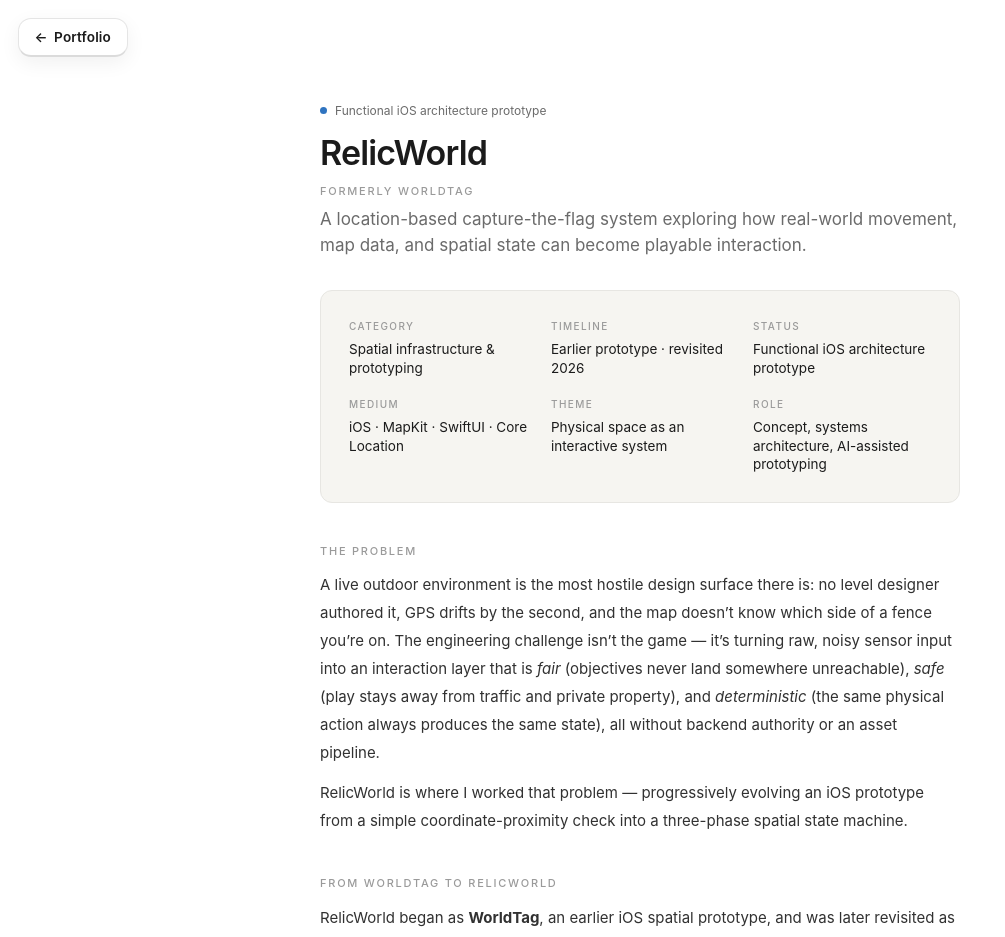
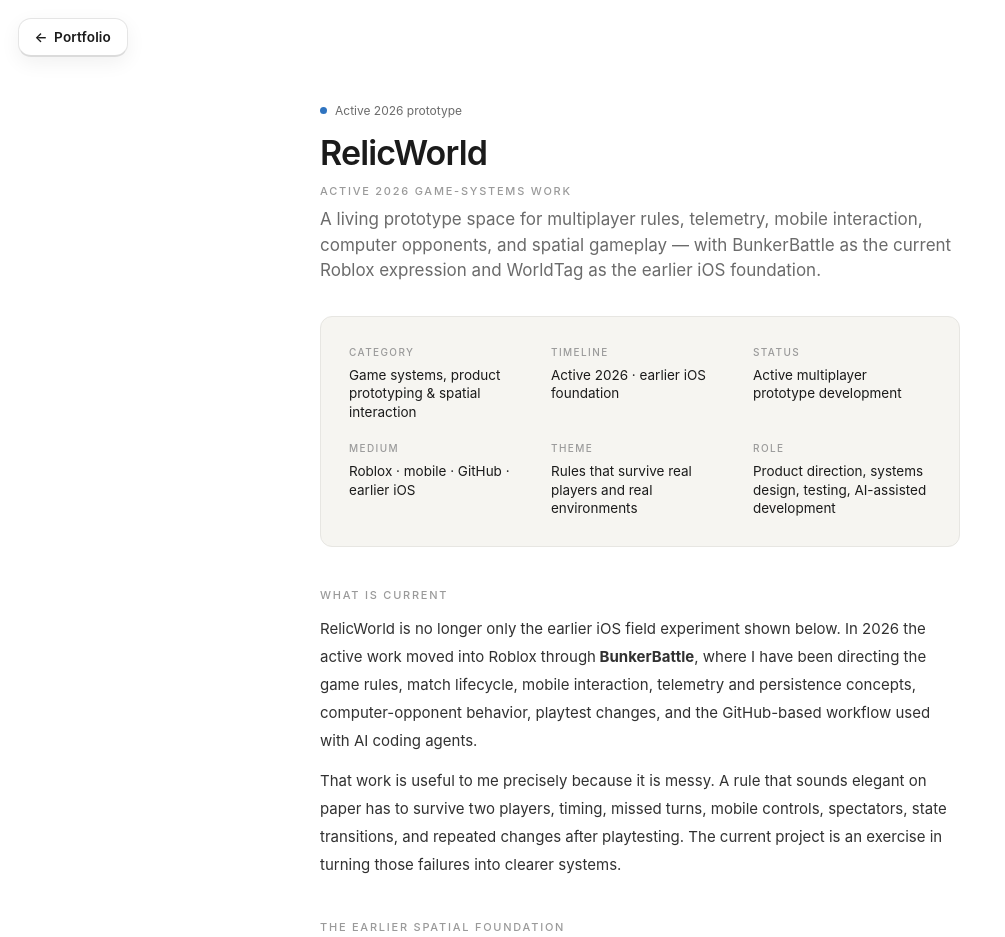
Before and after one commit to StudioKranz/josh-portfolio, a Next.js app: page /work/worldtag in a window 1280 px wide. Shown: the top 937 px of the page, without its empty margins (0-1005 px from the left). Built offline with nearby package versions, Linux system fonts and the light colour scheme.

Commit message:
Bring RelicWorld case study forward to active 2026 work

```diff
--- a/app/work/worldtag/page.tsx
+++ b/app/work/worldtag/page.tsx
@@ -9,16 +9,16 @@
 export const metadata: Metadata = {
   title: "RelicWorld — Josh Rosenkranz",
   description:
-    "A location-based capture-the-flag prototype (formerly WorldTag) exploring how real-world movement, map data, and spatial state become playable interaction — a three-phase iOS spatial state machine with no backend.",
+    "RelicWorld is an active game-systems project spanning 2026 Roblox BunkerBattle development and an earlier iOS spatial prototype, with work across multiplayer lifecycle, telemetry, mobile interaction, and field-tested spatial rules.",
 };
 
 const META = [
-  { label: "Category", value: "Spatial infrastructure & prototyping" },
-  { label: "Timeline", value: "Earlier prototype · revisited 2026" },
-  { label: "Status", value: "Functional iOS architecture prototype" },
-  { label: "Medium", value: "iOS · MapKit · SwiftUI · Core Location" },
-  { label: "Theme", value: "Physical space as an interactive system" },
-  { label: "Role", value: "Concept, systems architecture, AI-assisted prototyping" },
+  { label: "Category", value: "Game systems, product prototyping & spatial interaction" },
+  { label: "Timeline", value: "Active 2026 · earlier iOS foundation" },
+  { label: "Status", value: "Active multiplayer prototype development" },
+  { label: "Medium", value: "Roblox · mobile · GitHub · earlier iOS" },
+  { label: "Theme", value: "Rules that survive real players and real environments" },
+  { label: "Role", value: "Product direction, systems design, testing, AI-assisted development" },
 ];
 
 const WORLDTAG_THEN = [
@@ -66,10 +66,10 @@
   return (
     <CaseStudy
       name="RelicWorld"
-      eyebrow="Formerly WorldTag"
-      tagline="A location-based capture-the-flag system exploring how real-world movement, map data, and spatial state can become playable interaction."
+      eyebrow="Active 2026 game-systems work"
+      tagline="A living prototype space for multiplayer rules, telemetry, mobile interaction, computer opponents, and spatial gameplay — with BunkerBattle as the current Roblox expression and WorldTag as the earlier iOS foundation."
       maturity="prototype"
-      maturityLabel="Functional iOS architecture prototype"
+      maturityLabel="Active 2026 prototype"
     >
       <dl className="mt-8 grid grid-cols-2 gap-x-6 gap-y-5 rounded-xl border border-line bg-surface p-5 sm:grid-cols-3 sm:p-7">
         {META.map((m) => (
@@ -84,7 +84,25 @@
         ))}
       </dl>
 
-      <Section label="The problem">
+      <Section label="What is current">
+        <p>
+          RelicWorld is no longer only the earlier iOS field experiment shown
+          below. In 2026 the active work moved into Roblox through
+          <strong> BunkerBattle</strong>, where I have been directing the game
+          rules, match lifecycle, mobile interaction, telemetry and persistence
+          concepts, computer-opponent behavior, playtest changes, and the
+          GitHub-based workflow used with AI coding agents.
+        </p>
+        <p>
+          That work is useful to me precisely because it is messy. A rule that
+          sounds elegant on paper has to survive two players, timing, missed
+          turns, mobile controls, spectators, state transitions, and repeated
+          changes after playtesting. The current project is an exercise in
+          turning those failures into clearer systems.
+        </p>
+      </Section>
+
+      <Section label="The earlier spatial foundation">
         <p>
           A live outdoor environment is the most hostile design surface there
           is: no level designer authored it, GPS drifts by the second, and the
@@ -226,11 +244,12 @@
       <Section label="What it demonstrates">
         <p>
           The throughline of RelicWorld is the same one in the rest of this work:
-          take a messy, unpredictable human reality — here, raw physical movement
-          through unauthored space — and engineer it into something intentional,
-          fair, and safe to interact with. The substance is the systems
-          architecture: a clean state machine, a layered separation of state, and
-          field-hardened heuristics that survive contact with real GPS.
+          take a messy system, define rules people can understand, test those
+          rules against real behavior, and keep iterating when reality disagrees
+          with the design. The earlier iOS prototype demonstrates that approach
+          against noisy physical geography. The current BunkerBattle work applies
+          the same discipline to multiplayer lifecycle, mobile play, telemetry,
+          and product iteration.
         </p>
       </Section>
 
```
